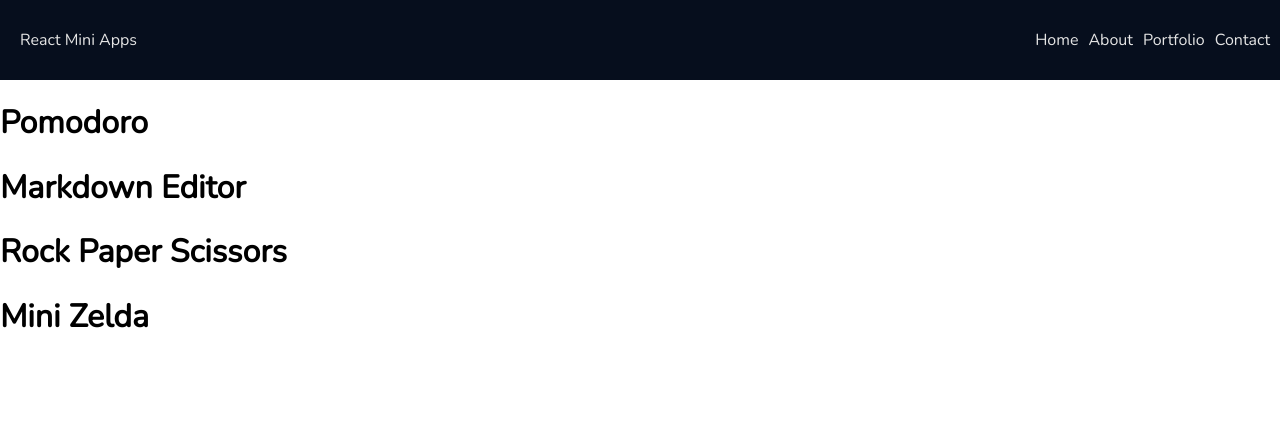
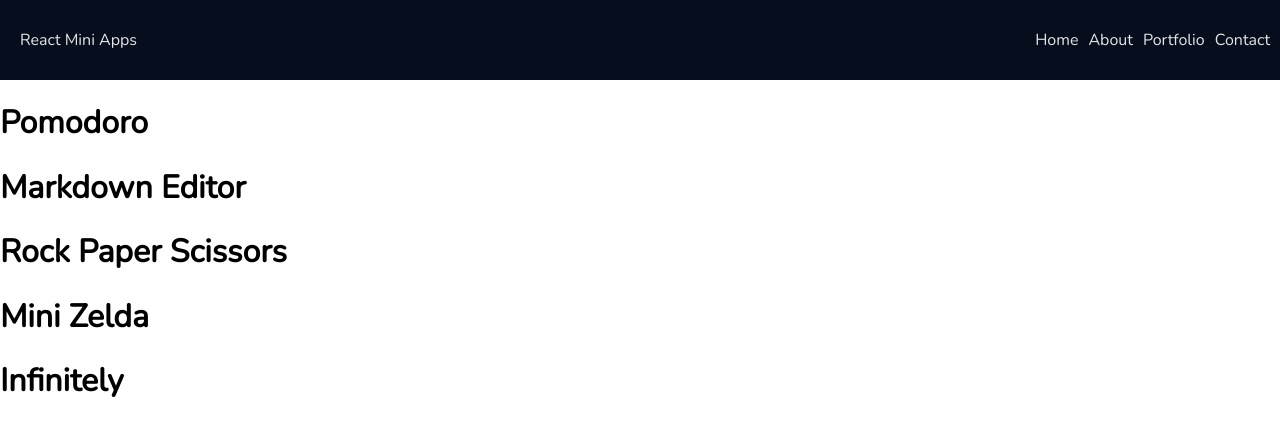
Before and after one commit to gaganssingh/react-mini-apps, a React (Create React App) app: page / in a window 1280 px wide. Shown: the top 436 px of the page. Built offline with nearby package versions, Linux system fonts and the light colour scheme.

Commit message:
Added nav link and skeleton for Infinitely

```diff
--- a/src/App.js
+++ b/src/App.js
@@ -9,10 +9,11 @@ import Loading from "./components/Loading/Loading";
 // Lazy-Loaded Components
 const Pomodoro = React.lazy(() => import("./projects/Pomodoro/Pomodoro"));
 const Markdown = React.lazy(() => import("./projects/Markdown/Markdown"));
+const MiniZelda = React.lazy(() => import("./projects/MiniZelda/MiniZelda"));
+const Infinitely = React.lazy(() => import("./projects/Infinitely/Infinitely"));
 const RockPaperScissors = React.lazy(() =>
     import("./projects/RockPaperScissors/RockPaperScissors")
 );
-const MiniZelda = React.lazy(() => import("./projects/MiniZelda/MiniZelda"));
 
 const App = () => {
     return (
@@ -26,6 +27,7 @@ const App = () => {
                         <Route path="/pomodoro" component={Pomodoro} />
                         <Route path="/markdown" component={Markdown} />
                         <Route path="/minizelda" component={MiniZelda} />
+                        <Route path="/infinitely" component={Infinitely} />
                         <Route
                             path="/rockpaperscissors"
                             component={RockPaperScissors}
--- a/src/components/HomeScreen/HomeScreen.js
+++ b/src/components/HomeScreen/HomeScreen.js
@@ -21,6 +21,10 @@ const HomeScreen = () => {
             <Link to="/minizelda">
                 <h1>Mini Zelda</h1>
             </Link>
+
+            <Link to="/infinitely">
+                <h1>Infinitely</h1>
+            </Link>
         </main>
     );
 };
--- /dev/null
+++ b/src/projects/Infinitely/Infinitely.js
@@ -0,0 +1,7 @@
+import React from "react";
+
+const Infinitely = () => {
+    return <div>Infinitely</div>;
+};
+
+export default Infinitely;
```
Also changed, not shown: 1 other file (tests, documents, lock files or other folders).
